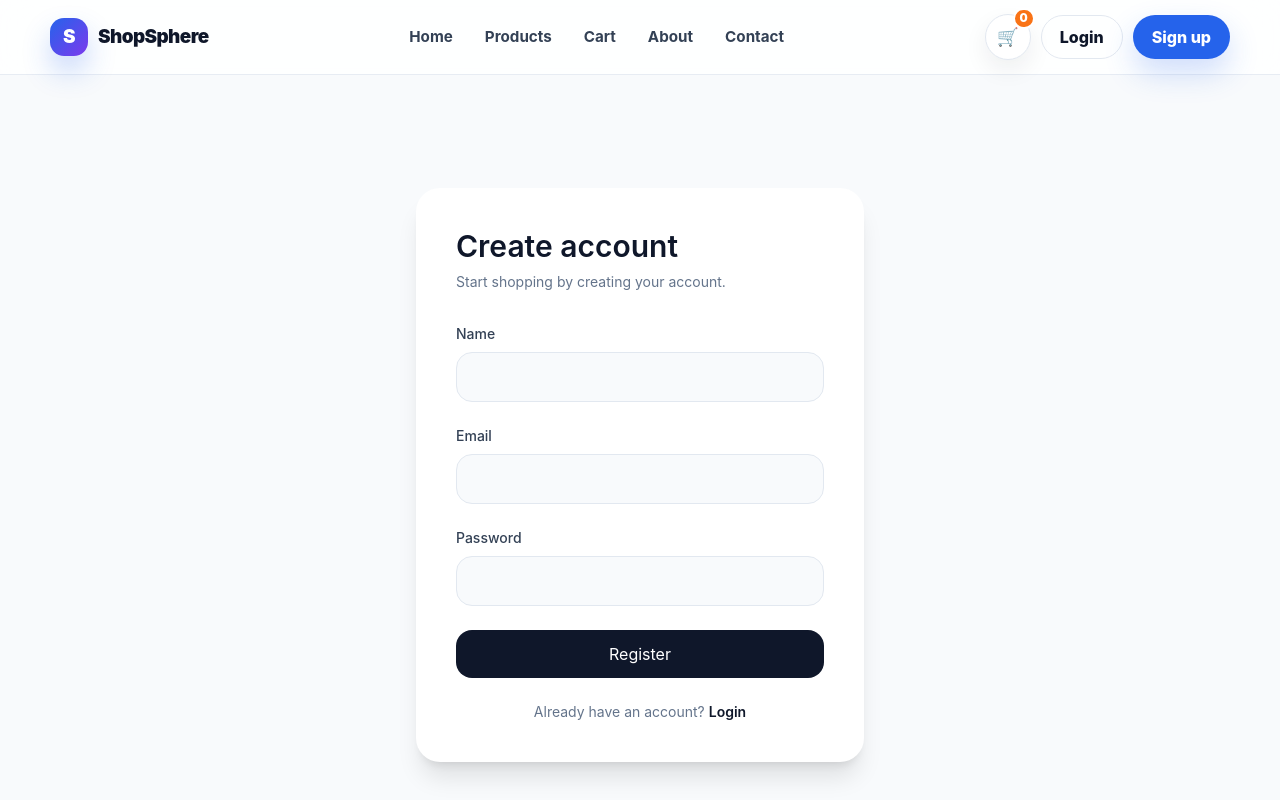
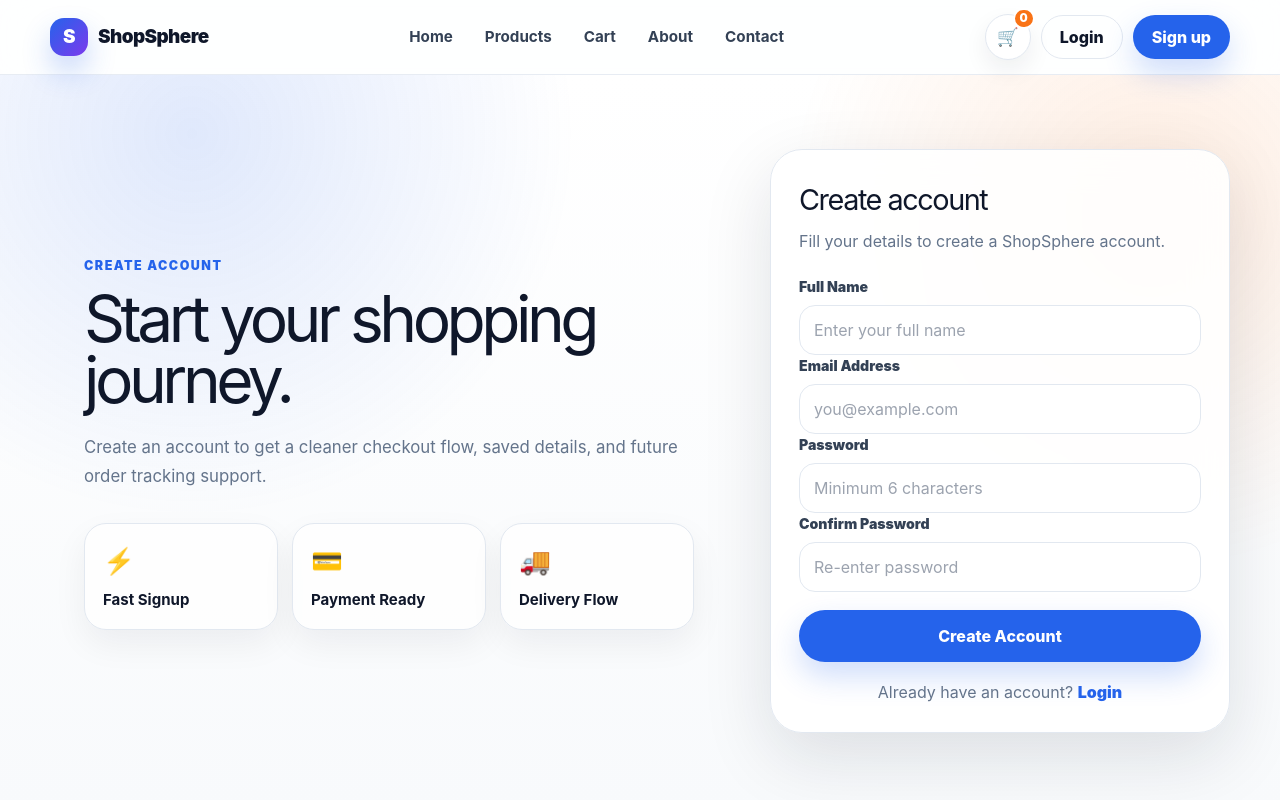
Before and after one commit to Deveshsahu76/E-Commerce-, a React (Create React App) app in the folder client/: page /register in a window 1280 px wide. Shown: the top 800 px of the page. Built offline with nearby package versions, Linux system fonts and the light colour scheme; no server answers.

Commit message:
Upgrade auth pages and persistence

```diff
--- a/client/src/index.css
+++ b/client/src/index.css
@@ -1630,3 +1630,198 @@ img {
     text-align: left;
   }
 }
+.auth-page {
+  min-height: calc(100vh - 74px);
+  padding: 74px 0;
+  background:
+    radial-gradient(circle at 15% 8%, rgba(37, 99, 235, 0.14), transparent 30%),
+    radial-gradient(circle at 90% 18%, rgba(249, 115, 22, 0.13), transparent 28%),
+    linear-gradient(180deg, #ffffff 0%, #f8fafc 100%);
+}
+
+.auth-shell {
+  display: grid;
+  grid-template-columns: 1fr 460px;
+  gap: 42px;
+  align-items: center;
+}
+
+.auth-panel {
+  padding: 34px;
+}
+
+.auth-panel h1 {
+  margin: 0;
+  font-size: clamp(2.3rem, 5vw, 4.8rem);
+  line-height: 0.96;
+  letter-spacing: -0.07em;
+}
+
+.auth-panel p {
+  max-width: 620px;
+  margin: 22px 0 0;
+  color: var(--muted);
+  font-size: 1.05rem;
+  line-height: 1.75;
+}
+
+.auth-benefits {
+  display: grid;
+  grid-template-columns: repeat(3, 1fr);
+  gap: 14px;
+  margin-top: 32px;
+}
+
+.auth-benefits div {
+  padding: 18px;
+  border: 1px solid var(--border);
+  border-radius: 22px;
+  background: rgba(255, 255, 255, 0.78);
+  box-shadow: 0 14px 34px rgba(15, 23, 42, 0.06);
+}
+
+.auth-benefits span,
+.auth-benefits strong {
+  display: block;
+}
+
+.auth-benefits span {
+  font-size: 1.6rem;
+}
+
+.auth-benefits strong {
+  margin-top: 8px;
+  font-size: 0.94rem;
+}
+
+.auth-card {
+  padding: 28px;
+  border: 1px solid var(--border);
+  border-radius: 32px;
+  background: rgba(255, 255, 255, 0.88);
+  box-shadow: var(--shadow);
+  backdrop-filter: blur(18px);
+}
+
+.auth-card__header {
+  margin-bottom: 22px;
+}
+
+.auth-card__header h2 {
+  margin: 0;
+  font-size: 1.8rem;
+  letter-spacing: -0.05em;
+}
+
+.auth-card__header p {
+  margin: 8px 0 0;
+  color: var(--muted);
+  line-height: 1.55;
+}
+
+.form-error {
+  color: var(--danger);
+  font-size: 0.82rem;
+  font-weight: 800;
+}
+
+.auth-submit {
+  width: 100%;
+  margin-top: 18px;
+  border: 0;
+  cursor: pointer;
+}
+
+.auth-submit:disabled {
+  opacity: 0.65;
+  cursor: not-allowed;
+  transform: none;
+}
+
+.auth-switch {
+  margin: 18px 0 0;
+  color: var(--muted);
+  text-align: center;
+}
+
+.auth-switch a {
+  color: var(--primary);
+  font-weight: 900;
+}
+
+.user-menu {
+  display: inline-flex;
+  align-items: center;
+  gap: 10px;
+  padding: 7px 12px 7px 7px;
+  border: 1px solid var(--border);
+  border-radius: 999px;
+  background: #ffffff;
+  box-shadow: 0 10px 24px rgba(15, 23, 42, 0.07);
+}
+
+.user-menu__avatar {
+  width: 36px;
+  height: 36px;
+  display: inline-flex;
+  align-items: center;
+  justify-content: center;
+  border-radius: 999px;
+  background: linear-gradient(135deg, var(--primary), #7c3aed);
+  color: #ffffff;
+  font-weight: 950;
+}
+
+.user-menu strong,
+.user-menu button {
+  display: block;
+}
+
+.user-menu strong {
+  max-width: 95px;
+  overflow: hidden;
+  color: var(--text);
+  font-size: 0.86rem;
+  text-overflow: ellipsis;
+  white-space: nowrap;
+}
+
+.user-menu button {
+  padding: 0;
+  border: 0;
+  background: transparent;
+  color: var(--danger);
+  font-size: 0.78rem;
+  font-weight: 900;
+  cursor: pointer;
+  text-align: left;
+}
+
+@media (max-width: 980px) {
+  .auth-shell {
+    grid-template-columns: 1fr;
+  }
+
+  .auth-panel {
+    padding: 0;
+  }
+
+  .auth-benefits {
+    grid-template-columns: 1fr;
+  }
+
+  .user-menu {
+    display: none;
+  }
+}
+
+@media (max-width: 640px) {
+  .auth-page {
+    padding: 44px 0;
+  }
+
+  .auth-card {
+    padding: 20px;
+    border-radius: 26px;
+  }
+}
--- a/client/src/pages/Login/Login.jsx
+++ b/client/src/pages/Login/Login.jsx
@@ -1,62 +1,117 @@
 import React from "react";
-import { Link, useNavigate } from "react-router-dom";
+import { Link, useLocation, useNavigate } from "react-router-dom";
 import { useForm } from "react-hook-form";
 import { toast } from "react-toastify";
-import api from "../../services/api";
+import { authApi } from "../../services/ecommerceApi";
+import { setAuthData } from "../../utils/authStorage";
 
 const Login = () => {
   const navigate = useNavigate();
-  const { register, handleSubmit, formState: { errors, isSubmitting } } = useForm();
+  const location = useLocation();
+
+  const {
+    register,
+    handleSubmit,
+    formState: { errors, isSubmitting },
+  } = useForm();
+
+  const redirectTo = location.state?.from || "/products";
 
   const onSubmit = async (formData) => {
     try {
-      const { data } = await api.post("/auth/login", formData);
-      localStorage.setItem("shopSphereUser", JSON.stringify(data.user));
-      localStorage.setItem("shopSphereToken", data.token);
+      const { data } = await authApi.login(formData);
+
+      setAuthData({
+        user: data?.user,
+        token: data?.token,
+      });
+
       toast.success("Login successful");
-      navigate("/products");
+      navigate(redirectTo);
     } catch (error) {
-      toast.error(error.response?.data?.message || error.message || "Login failed");
+      toast.error(error?.message || "Login failed");
     }
   };
 
   return (
-    <div className="min-h-screen flex items-center justify-center bg-slate-50">
-      <div className="w-full max-w-md rounded-3xl bg-white p-10 shadow-xl">
-        <h2 className="text-3xl font-semibold text-slate-900">Login</h2>
-        <p className="mt-2 text-sm text-slate-500">Access your account and continue shopping.</p>
-        <form className="mt-8 space-y-6" onSubmit={handleSubmit(onSubmit)}>
-          <div>
-            <label className="block text-sm font-medium text-slate-700">Email</label>
+    <main className="auth-page">
+      <section className="auth-shell container">
+        <div className="auth-panel">
+          <span className="eyebrow">Welcome back</span>
+          <h1>Login to continue shopping.</h1>
+          <p>
+            Access your account, manage cart items, and continue checkout with a
+            smoother shopping experience.
+          </p>
+
+          <div className="auth-benefits">
+            <div>
+              <span>🛒</span>
+              <strong>Saved Cart</strong>
+            </div>
+            <div>
+              <span>🔒</span>
+              <strong>Secure Checkout</strong>
+            </div>
+            <div>
+              <span>📦</span>
+              <strong>Order Tracking</strong>
+            </div>
+          </div>
+        </div>
+
+        <form className="auth-card" onSubmit={handleSubmit(onSubmit)}>
+          <div className="auth-card__header">
+            <h2>Sign in</h2>
+            <p>Enter your email and password to access your account.</p>
+          </div>
+
+          <div className="form-field">
+            <label htmlFor="email">Email Address</label>
             <input
+              id="email"
               type="email"
-              {...register("email", { required: "Email is required" })}
-              className="mt-2 w-full rounded-2xl border border-slate-200 bg-slate-50 px-4 py-3 outline-none focus:border-slate-400"
+              placeholder="you@example.com"
+              {...register("email", {
+                required: "Email is required",
+                pattern: {
+                  value: /^\S+@\S+\.\S+$/,
+                  message: "Enter a valid email address",
+                },
+              })}
             />
-            {errors.email && <p className="mt-2 text-sm text-red-500">{errors.email.message}</p>}
+            {errors.email && <small className="form-error">{errors.email.message}</small>}
           </div>
-          <div>
-            <label className="block text-sm font-medium text-slate-700">Password</label>
+
+          <div className="form-field">
+            <label htmlFor="password">Password</label>
             <input
+              id="password"
               type="password"
-              {...register("password", { required: "Password is required" })}
-              className="mt-2 w-full rounded-2xl border border-slate-200 bg-slate-50 px-4 py-3 outline-none focus:border-slate-400"
+              placeholder="Enter your password"
+              {...register("password", {
+                required: "Password is required",
+                minLength: {
+                  value: 6,
+                  message: "Password must be at least 6 characters",
+                },
+              })}
             />
-            {errors.password && <p className="mt-2 text-sm text-red-500">{errors.password.message}</p>}
+            {errors.password && (
+              <small className="form-error">{errors.password.message}</small>
+            )}
           </div>
-          <button
-            type="submit"
-            disabled={isSubmitting}
-            className="w-full rounded-2xl bg-slate-900 px-4 py-3 text-white transition hover:bg-slate-700 disabled:cursor-not-allowed disabled:bg-slate-500"
-          >
+
+          <button type="submit" className="btn btn--large auth-submit" disabled={isSubmitting}>
             {isSubmitting ? "Signing in..." : "Login"}
           </button>
+
+          <p className="auth-switch">
+            New here? <Link to="/register">Create an account</Link>
+          </p>
         </form>
-        <p className="mt-6 text-center text-sm text-slate-500">
-          New here? <Link className="text-slate-900 font-semibold" to="/register">Create an account</Link>
-        </p>
-      </div>
-    </div>
+      </section>
+    </main>
   );
 };
 
--- a/client/src/pages/Register/Register.jsx
+++ b/client/src/pages/Register/Register.jsx
@@ -2,70 +2,155 @@ import React from "react";
 import { Link, useNavigate } from "react-router-dom";
 import { useForm } from "react-hook-form";
 import { toast } from "react-toastify";
-import api from "../../services/api";
+import { authApi } from "../../services/ecommerceApi";
+import { setAuthData } from "../../utils/authStorage";
 
 const Register = () => {
   const navigate = useNavigate();
-  const { register, handleSubmit, formState: { errors, isSubmitting } } = useForm();
+
+  const {
+    register,
+    handleSubmit,
+    watch,
+    formState: { errors, isSubmitting },
+  } = useForm();
+
+  const password = watch("password");
 
   const onSubmit = async (formData) => {
     try {
-      const { data } = await api.post("/auth/register", formData);
-      localStorage.setItem("shopSphereUser", JSON.stringify(data.user));
-      localStorage.setItem("shopSphereToken", data.token);
+      const payload = {
+        name: formData.name,
+        email: formData.email,
+        password: formData.password,
+      };
+
+      const { data } = await authApi.register(payload);
+
+      setAuthData({
+        user: data?.user,
+        token: data?.token,
+      });
+
       toast.success("Account created successfully");
       navigate("/products");
     } catch (error) {
-      toast.error(error.response?.data?.message || error.message || "Registration failed");
+      toast.error(error?.message || "Registration failed");
     }
   };
 
   return (
-    <div className="min-h-screen flex items-center justify-center bg-slate-50">
-      <div className="w-full max-w-md rounded-3xl bg-white p-10 shadow-xl">
-        <h2 className="text-3xl font-semibold text-slate-900">Create account</h2>
-        <p className="mt-2 text-sm text-slate-500">Start shopping by creating your account.</p>
-        <form className="mt-8 space-y-6" onSubmit={handleSubmit(onSubmit)}>
-          <div>
-            <label className="block text-sm font-medium text-slate-700">Name</label>
+    <main className="auth-page">
+      <section className="auth-shell container">
+        <div className="auth-panel">
+          <span className="eyebrow">Create account</span>
+          <h1>Start your shopping journey.</h1>
+          <p>
+            Create an account to get a cleaner checkout flow, saved details, and
+            future order tracking support.
+          </p>
+
+          <div className="auth-benefits">
+            <div>
+              <span>⚡</span>
+              <strong>Fast Signup</strong>
+            </div>
+            <div>
+              <span>💳</span>
+              <strong>Payment Ready</strong>
+            </div>
+            <div>
+              <span>🚚</span>
+              <strong>Delivery Flow</strong>
+            </div>
+          </div>
+        </div>
+
+        <form className="auth-card" onSubmit={handleSubmit(onSubmit)}>
+          <div className="auth-card__header">
+            <h2>Create account</h2>
+            <p>Fill your details to create a ShopSphere account.</p>
+          </div>
+
+          <div className="form-field">
+            <label htmlFor="name">Full Name</label>
             <input
+              id="name"
               type="text"
-              {...register("name", { required: "Name is required" })}
-              className="mt-2 w-full rounded-2xl border border-slate-200 bg-slate-50 px-4 py-3 outline-none focus:border-slate-400"
+              placeholder="Enter your full name"
+              {...register("name", {
+                required: "Name is required",
+                minLength: {
+                  value: 2,
+                  message: "Name must be at least 2 characters",
+                },
+              })}
             />
-            {errors.name && <p className="mt-2 text-sm text-red-500">{errors.name.message}</p>}
+            {errors.name && <small className="form-error">{errors.name.message}</small>}
           </div>
-          <div>
-            <label className="block text-sm font-medium text-slate-700">Email</label>
+
+          <div className="form-field">
+            <label htmlFor="email">Email Address</label>
             <input
+              id="email"
               type="email"
-              {...register("email", { required: "Email is required" })}
-              className="mt-2 w-full rounded-2xl border border-slate-200 bg-slate-50 px-4 py-3 outline-none focus:border-slate-400"
+              placeholder="you@example.com"
+              {...register("email", {
+                required: "Email is required",
+                pattern: {
+                  value: /^\S+@\S+\.\S+$/,
+                  message: "Enter a valid email address",
+                },
+              })}
             />
-            {errors.email && <p className="mt-2 text-sm text-red-500">{errors.email.message}</p>}
+            {errors.email && <small className="form-error">{errors.email.message}</small>}
           </div>
-          <div>
-            <label className="block text-sm font-medium text-slate-700">Password</label>
+
+          <div className="form-field">
+            <label htmlFor="password">Password</label>
             <input
+              id="password"
               type="password"
-              {...register("password", { required: "Password is required", minLength: { value: 6, message: "Password must be at least 6 characters" } })}
-              className="mt-2 w-full rounded-2xl border border-slate-200 bg-slate-50 px-4 py-3 outline-none focus:border-slate-400"
+              placeholder="Minimum 6 characters"
+              {...register("password", {
+                required: "Password is required",
+                minLength: {
+                  value: 6,
+                  message: "Password must be at least 6 characters",
+                },
+              })}
             />
-            {errors.password && <p className="mt-2 text-sm text-red-500">{errors.password.message}</p>}
+            {errors.password && (
+              <small className="form-error">{errors.password.message}</small>
+            )}
           </div>
-          <button
-            type="submit"
-            disabled={isSubmitting}
-            className="w-full rounded-2xl bg-slate-900 px-4 py-3 text-white transition hover:bg-slate-700 disabled:cursor-not-allowed disabled:bg-slate-500"
-          >
-            {isSubmitting ? "Creating account..." : "Register"}
+
+          <div className="form-field">
+            <label htmlFor="confirmPassword">Confirm Password</label>
+            <input
+              id="confirmPassword"
+              type="password"
+              placeholder="Re-enter password"
+              {...register("confirmPassword", {
+                required: "Confirm password is required",
+                validate: (value) => value === password || "Passwords do not match",
+              })}
+            />
+            {errors.confirmPassword && (
+              <small className="form-error">{errors.confirmPassword.message}</small>
+            )}
+          </div>
+
+          <button type="submit" className="btn btn--large auth-submit" disabled={isSubmitting}>
+            {isSubmitting ? "Creating account..." : "Create Account"}
           </button>
+
+          <p className="auth-switch">
+            Already have an account? <Link to="/login">Login</Link>
+          </p>
         </form>
-        <p className="mt-6 text-center text-sm text-slate-500">
-          Already have an account? <Link className="text-slate-900 font-semibold" to="/login">Login</Link>
-        </p>
-      </div>
-    </div>
+      </section>
+    </main>
   );
 };
 
--- /dev/null
+++ b/client/src/utils/authStorage.js
@@ -0,0 +1,42 @@
+const USER_KEY = "shopSphereUser";
+const TOKEN_KEY = "shopSphereToken";
+
+export const getAuthUser = () => {
+  try {
+    const user = localStorage.getItem(USER_KEY);
+    return user ? JSON.parse(user) : null;
+  } catch (error) {
+    return null;
+  }
+};
+
+export const getAuthToken = () => {
+  return localStorage.getItem(TOKEN_KEY) || localStorage.getItem("token");
+};
+
+export const setAuthData = ({ user, token }) => {
+  if (user) {
+    localStorage.setItem(USER_KEY, JSON.stringify(user));
+    localStorage.setItem("user", JSON.stringify(user));
+  }
+
+  if (token) {
+    localStorage.setItem(TOKEN_KEY, token);
+    localStorage.setItem("token", token);
+  }
+
+  window.dispatchEvent(new Event("auth-updated"));
+};
+
+export const clearAuthData = () => {
+  localStorage.removeItem(USER_KEY);
+  localStorage.removeItem(TOKEN_KEY);
+  localStorage.removeItem("user");
+  localStorage.removeItem("token");
+
+  window.dispatchEvent(new Event("auth-updated"));
+};
+
+export const isLoggedIn = () => {
+  return Boolean(getAuthToken());
+};
```
Also changed, not shown: client/src/components/layout/Navbar.jsx (+37 -1 lines).
